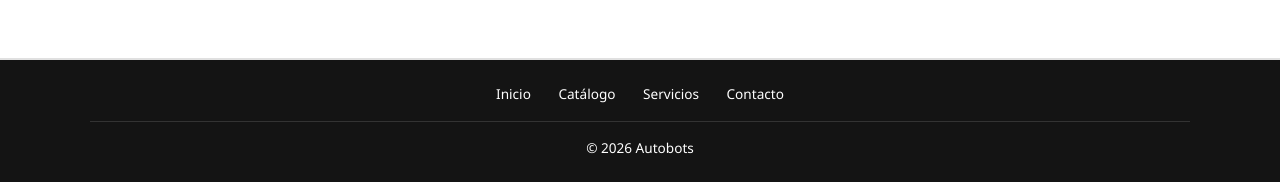
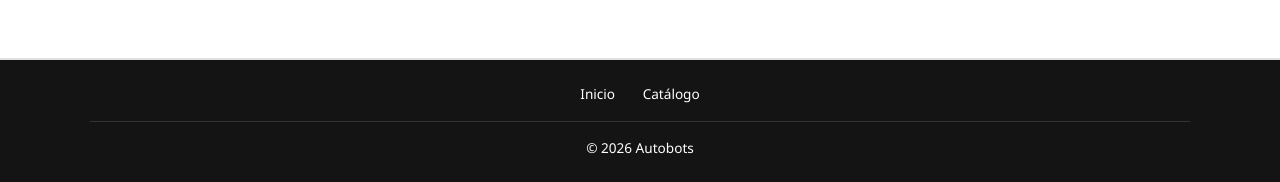
Before and after one commit to SAMTHE23/proyecto-pagina, a Flask app: page / in a window 1280 px wide. Shown: the part 1264-1446 px from the top of the page. Run offline with Flask 3, Linux system fonts and the light colour scheme; data comes from the database, SQL or seed files in the repository.

Commit message:
arreglo error

```diff
--- a/templates/base.html
+++ b/templates/base.html
@@ -43,8 +43,6 @@
     <div class="footer-links">
       <a href="{{ url_for('home') }}">Inicio</a>
       <a href="{{ url_for('catalogo') }}">Catálogo</a>
-      <a href="{{ url_for('servicios') }}">Servicios</a>
-      <a href="{{ url_for('contacto') }}">Contacto</a>
     </div>
     <hr class="footer-divisor">
     &copy; 2026 Autobots
```
